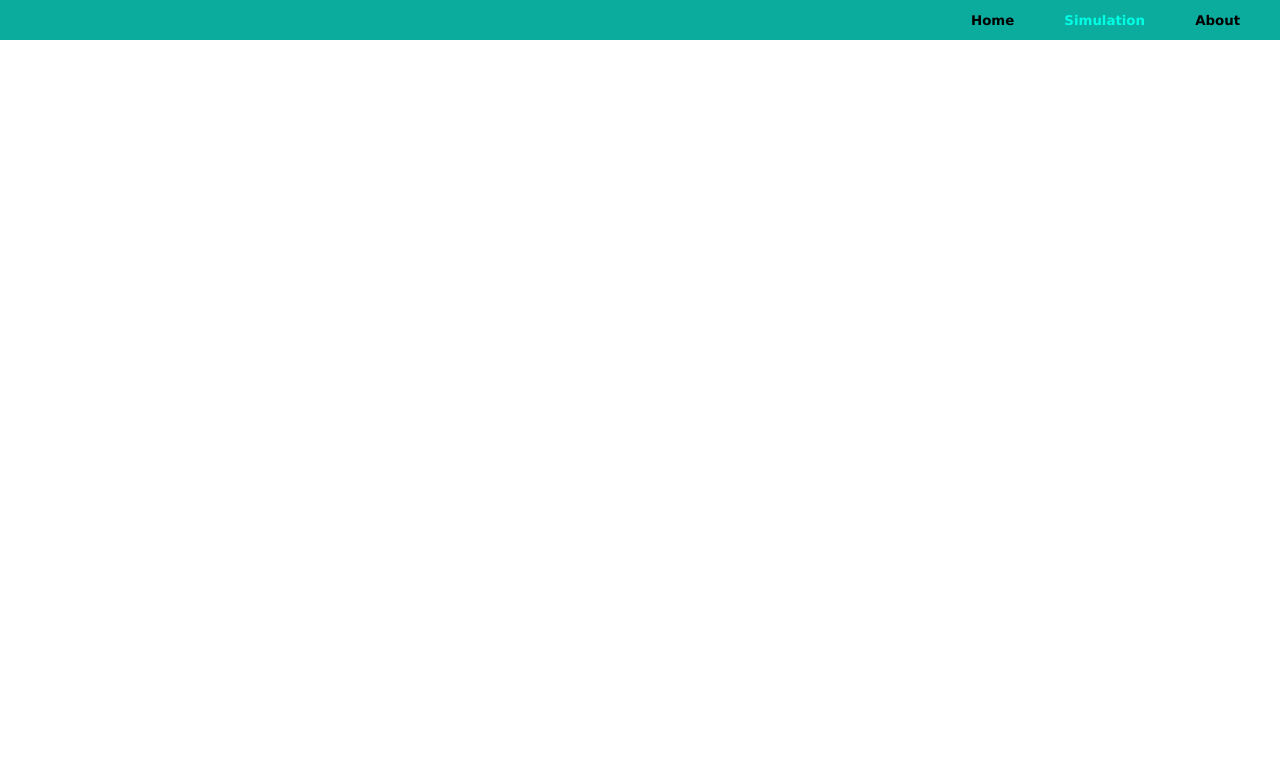
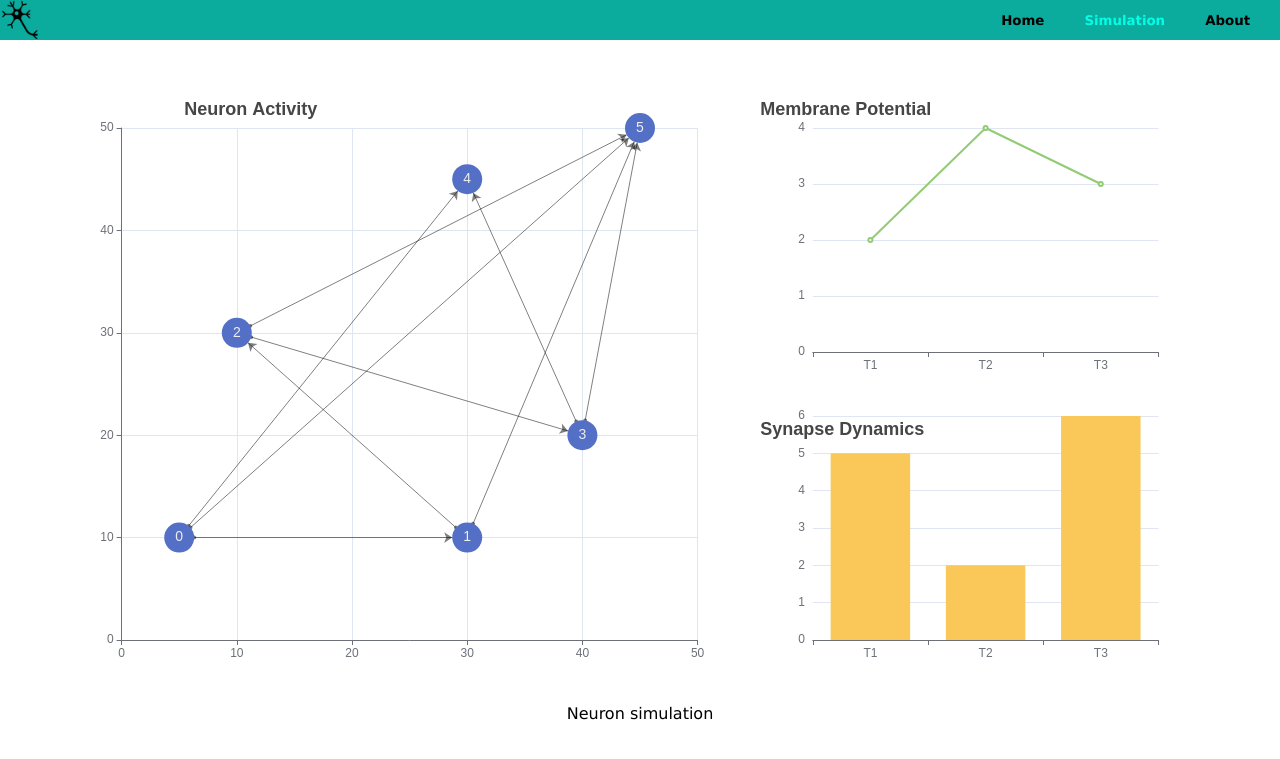
Before and after one commit to AdamP1592/Network-Simulation, a Flask app: page /simulation in a window 1280 px wide. Shown: the top 759 px of the page. Run offline with Flask 3, Linux system fonts and the light colour scheme.

Commit message:
Added about page. Added main graph for simulation.

```diff
--- a/web/static/graph/graph.css
+++ b/web/static/graph/graph.css
@@ -0,0 +1,10 @@
+#main_graph{
+    width:100%;
+    height:80vh;
+    background-color:rgb(255, 255, 255);
+
+}
+#chart_container{
+    width:100%;
+    height:100%;
+}
--- a/web/static/graph/graph.js
+++ b/web/static/graph/graph.js
@@ -1,5 +1,138 @@
+
+
 //import * as echarts from 'echarts';
-const axis_data = []
-var mychart = echarts.init(document.getElementById('main_graph'));
+const num_nodes = 6;
 
-console.log("Graph pulled")
+const connections = {0: [1, 4, 5], 1: [5, 2], 2:[ 3, 5], 3: [4, 5]}
+
+const positions = {0:[5, 10], 1:[30, 10], 2:[10, 30], 3:[40, 20], 4: [30, 45], 5: [45, 50]}
+
+function position_to_data_arr(positions){
+    let position_ls = [];
+    for (let name in positions){
+        let position_obj =
+        {
+            name:name.toString(),
+            value:[positions[name][0], positions[name][1]],
+            label: "n" + name.toString()
+        }
+        position_ls.push(position_obj)
+    };
+    return position_ls
+}
+function get_connection_list(connections){
+
+    let connection_list = [];
+    for (let key in connections){
+        connections[key].forEach(output => {
+            connection_list.push({ source: key.toString(), target: output.toString() });
+        });
+    }
+    return connection_list
+}
+
+
+document.addEventListener("DOMContentLoaded", function () {
+
+    let chart_container = document.getElementById('chart_container')
+
+
+
+    let cons = get_connection_list(connections);
+    let pos_ls = position_to_data_arr(positions);
+
+    console.log(cons)
+    console.log(pos_ls)
+
+
+    var chart = echarts.init(chart_container);
+
+    var option = {
+        title: [
+            { text: "Neuron Activity", left: "10%", top: "5%" }, // Left chart title
+            { text: "Membrane Potential", left: "60%", top: "5%" }, // Right top title
+            { text: "Synapse Dynamics", left: "60%", top: "55%" } // Right bottom title
+        ],
+
+        // Define multiple grids (areas for sub-charts)
+        grid: [
+            { left: "5%", right: "45%", top: "10%", bottom: "10%" }, // Left (big) chart
+            { left: "65%", right: "5%", top: "10%", height: "35%" }, // Right top chart
+            { left: "65%", right: "5%", top: "55%", height: "35%" }  // Right bottom chart
+        ],
+
+        // Define X-Axes (One for each chart)
+        xAxis: [
+            { type: "value", gridIndex: 0}, //Left chart
+            { type: "category", gridIndex: 1, data: ["T1", "T2", "T3"] }, // Right top chart
+            { type: "category", gridIndex: 2, data: ["T1", "T2", "T3"] }  // Right bottom chart
+        ],
+
+        // Define Y-Axes (One for each chart)
+        yAxis: [
+            { type: "value", gridIndex: 0}, //left chart
+            { type: "value", gridIndex: 1}, // Right top chart
+            { type: "value", gridIndex: 2}  // Right bottom chart
+        ],
+
+        // Define Series (Assigning Data to Different Grids)
+        tooltip:{
+            trigger:"item",
+            formatter: function (params) {
+                if (params.dataType === "node") {
+                    return `Neuron: <b>${params.name}</b><br>Position: (${params.value[0]}, ${params.value[1]})`;
+                } else if (params.dataType === "edge") {
+                    return `Synapse: <b>${params.data.source} → ${params.data.target}</b>`;
+                }
+            }
+        },
+        series: [
+            {
+                //meta
+                name: "Neuron Activity",
+                type: "graph",
+
+                //positon
+                xAxisIndex: 0,
+                yAxisIndex: 0,
+
+                //charting settings
+                layout: "none",
+                coordinateSystem: 'cartesian2d',
+
+                //symbol style
+                symbolSize: 30,
+                label: {
+                    show: true,
+                    fontSize:14
+                },
+
+                //edge style
+                edgeSymbol: ['circle', 'arrow'],
+                edgeSymbolSize: [4, 8],
+
+                //data
+                data: pos_ls,
+                links: cons,
+
+                lineStyle:{
+                    color:"#000000"
+                },
+
+
+            },
+
+
+
+            { name: "Membrane Potential", type: "line", data: [2, 4, 3], xAxisIndex: 1, yAxisIndex: 1 }, // Right top chart
+            { name: "Synapse Dynamics", type: "bar", data: [5, 2, 6], xAxisIndex: 2, yAxisIndex: 2 }  // Right bottom chart
+        ]
+    };
+    console.log(option)
+    // Apply options
+    if (chart){
+        chart.setOption(option);
+    }else{
+        console.error("Echart instance failed to init")
+    }
+    });
--- a/web/static/nav/nav.css
+++ b/web/static/nav/nav.css
@@ -1,17 +1,31 @@
-#right_nav,
-.nav_button_container{
-    display:inline;
-    margin-right:5px;
+
+nav>ul{
+
+    height:5vh;
+    min-height:28px;
+
+    display:flex;
+    align-items:center;
+
+    list-style:none;
 }
 nav{
-    height:5%;
+    height:5vh;
     width:100%;
+
+    position:fixed;
     min-height: 28px;
+    z-index: 1000;
+
     background-color:#0BAB9D;
-    position:fixed;
-    z-index: 1000;
+
+    display:flex;
+    justify-content: space-between;
+    align-items:center;
 }
-
+#icon{
+    height:5vh;
+}
 .nav_button{
     border:none;
     background-color: #0BAB9D;
@@ -33,8 +47,3 @@ nav{
     padding-left:10px;
     padding-right:10px;
 }
-
-#right_nav{
-    float:right;
-    list-style: none;
-}
--- a/web/templates/nav.html
+++ b/web/templates/nav.html
@@ -1,7 +1,8 @@
 <nav>
-    <div id="left_nav">
+    <ul id="left_nav">
+        <img id="icon" src="{{url_for('static', filename='nav/images/neuron.png') }}">
 
-    </div>
+    </ul>
     <ul id="right_nav">
         <li class="nav_button_container">
             <button class="nav_button">Home</button>
--- a/web/templates/simulation.html
+++ b/web/templates/simulation.html
@@ -1,3 +1,10 @@
 <script src="https://cdn.jsdelivr.net/npm/echarts/dist/echarts.min.js"></script>
 <script type="module" src="{{url_for('static', filename='graph/graph.js') }}"></script>
-<script src="{{url_for('static', filename='graph/graph.css') }}"></script>
+<link rel="stylesheet" href="{{url_for('static', filename='graph/graph.css') }}">
+
+<figure id = "main_graph">
+    <div id = "chart_container">
+
+    </div>
+    <figcaption> Neuron simulation </figcaption>
+</figure>
```
Also changed, not shown: README.md, web/static/nav/images/neuron.png (added).
